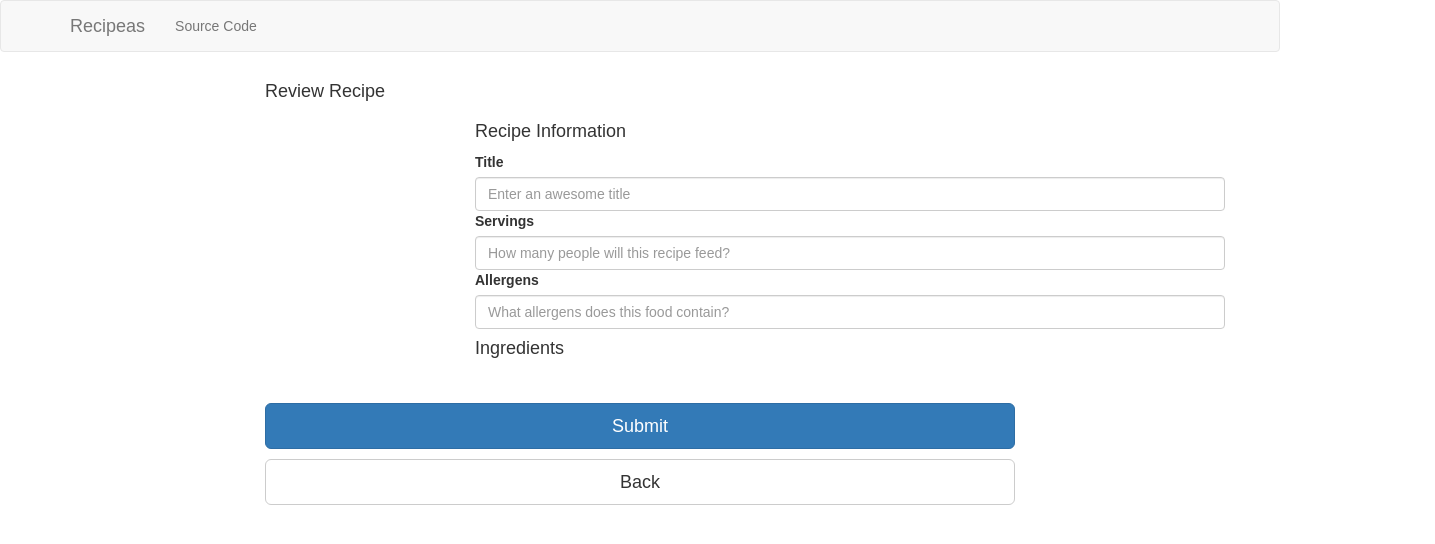
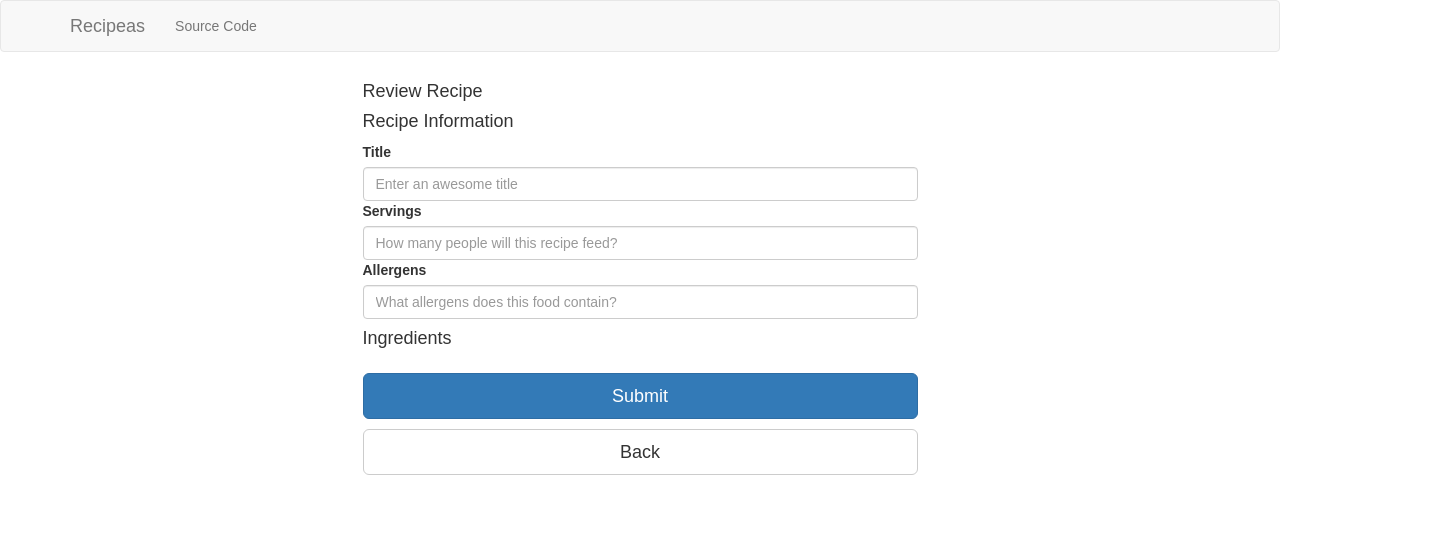
Before and after one commit to phuchle/recipeas, a React (Create React App) app: page /review in a window 1280 px wide. Shown: the top 544 px of the page, 1435 px wide, since content can reach past the window. Built offline with nearby package versions, Linux system fonts and the light colour scheme.

Commit message:
Move grid structure to main instead of in all the children component.

```diff
--- a/src/components/IngredientDetails.js
+++ b/src/components/IngredientDetails.js
@@ -1,6 +1,6 @@
 import React, { Component } from 'react';
 import {
-  Grid, Row, Col, ListGroup, ListGroupItem, Button, FormControl, ControlLabel
+  ListGroup, ListGroupItem, Button, FormControl, ControlLabel
 } from 'react-bootstrap';
 import { Link, Redirect } from 'react-router-dom';
 import { searchNutrientInfo, roundToTwo } from '../utils/api';
@@ -146,13 +146,9 @@ class IngredientDetails extends Component {
   }
   render() {
     return (
-      <Grid>
-        <Row>
-          <Col sm={12} lg={8} lgOffset={2}>
-            {this.state.updatedDetails ? this.renderNutrientDetails() : 'Loading...'}
-          </Col>
-        </Row>
-      </Grid>
+      <div>
+        {this.state.updatedDetails ? this.renderNutrientDetails() : 'Loading...'}
+      </div>
     );
   }
 };
--- a/src/components/Main.js
+++ b/src/components/Main.js
@@ -6,9 +6,13 @@ import ModifyIngredients from '../containers/ModifyIngredients';
 import SearchIngredient from '../containers/SearchIngredient';
 import IngredientDetails from '../containers/IngredientDetails';
 import ReviewRecipe from '../containers/ReviewRecipe';
+import { Grid, Row, Col } from 'react-bootstrap';
 
 const Main = (props) => {
   return (
+    <Grid>
+      <Row>
+        <Col sm={12} lg={6} lgOffset={3}>
           <Switch>
             <Route exact path="/" component={RecipesList} />
 
@@ -46,6 +50,9 @@ const Main = (props) => {
                 }} />
               )} />
             </Switch>
+        </Col>
+      </Row>
+    </Grid>
   );
 };
 
--- a/src/components/ModifyIngredients.js
+++ b/src/components/ModifyIngredients.js
@@ -3,7 +3,7 @@ import { Link } from 'react-router-dom';
 import PlusButton from './PlusButton';
 import MinusButton from './MinusButton';
 import {
-  Grid, Row, Col, Button, Pager, ListGroup, ListGroupItem
+  Button, Pager, ListGroup, ListGroupItem
 } from 'react-bootstrap';
 import PropTypes from 'prop-types';
 import v4 from 'uuid';
@@ -70,18 +70,20 @@ class ModifyIngredients extends Component {
   }
   render() {
     return (
-      <Grid>
-        <Row>
-          <Col sm={12} lg={8} lgOffset={2}>
+      // <Grid>
+      //   <Row>
+      //     <Col sm={12} lg={8} lgOffset={2}>
+      <div>
         <h4>
           Ingredients
           { this.renderPlusButton() }
         </h4>
         { this.renderIngredients() }
         { this.renderNextButton() }
-          </Col>
-        </Row>
-      </Grid>
+      </div>
+      //     </Col>
+      //   </Row>
+      // </Grid>
   );
   }
 }
--- a/src/components/ModifyTitle.js
+++ b/src/components/ModifyTitle.js
@@ -1,8 +1,6 @@
 import React, { Component } from 'react';
 import { Link } from 'react-router-dom';
-import {
-  Grid, Row, Col, ControlLabel, FormControl, Button
-} from 'react-bootstrap';
+import { ControlLabel, FormControl, Button } from 'react-bootstrap';
 import PropTypes from 'prop-types';
 
 class ModifyTitle extends Component {
@@ -76,9 +74,7 @@ class ModifyTitle extends Component {
   }
   render() {
     return (
-      <Grid>
-        <Row>
-          <Col sm={12} lg={8} lgOffset={2}>
+      <div>
         <h4>Recipe Information</h4>
         <ControlLabel>Title</ControlLabel>
         <FormControl
@@ -102,9 +98,7 @@ class ModifyTitle extends Component {
           onChange={this.handleAllergensChange}
         />
         { this.renderNextButton() }
-          </Col>
-        </Row>
-      </Grid>
+      </div>
     );
   }
 };
--- a/src/components/ReviewRecipe.js
+++ b/src/components/ReviewRecipe.js
@@ -1,17 +1,13 @@
 import React from 'react';
 import { Link } from 'react-router-dom';
-import {
-  Grid, Row, Col, Button
-} from 'react-bootstrap';
+import { Button } from 'react-bootstrap';
 import ModifyTitle from '../containers/ModifyTitle';
 import ModifyIngredients from '../containers/ModifyIngredients';
 import PropTypes from 'prop-types';
 
 const ReviewRecipe = (props) => {
   return (
-    <Grid>
-      <Row>
-        <Col sm={12} lg={8} lgOffset={2}>
+    <div>
       <h4>Review Recipe</h4>
       <ModifyTitle
         nextButton={false}
@@ -37,9 +33,7 @@ const ReviewRecipe = (props) => {
       <Link to="/add-ingredients">
         <Button bsSize="large" block>Back</Button>
       </Link>
-        </Col>
-      </Row>
-    </Grid>
+    </div>
   );
 };
 
--- a/src/components/SearchIngredient.js
+++ b/src/components/SearchIngredient.js
@@ -1,7 +1,6 @@
 import React, { Component } from 'react';
 import {
-  Grid, Row, Col, InputGroup, FormControl,
-  Button, ListGroup, ListGroupItem
+  InputGroup, FormControl, Button, ListGroup, ListGroupItem
 } from 'react-bootstrap';
 import { Link } from 'react-router-dom';
 import { searchFoodDescription } from '../utils/api';
@@ -65,9 +64,7 @@ class SearchIngredient extends Component {
   }
   render() {
     return (
-      <Grid>
-        <Row>
-          <Col sm={12} lg={8} lgOffset={2}>
+      <div>
         <h4>Search for an ingredient</h4>
         <form onSubmit={this.handleIngredientSearch}>
           <InputGroup>
@@ -99,9 +96,7 @@ class SearchIngredient extends Component {
         <ListGroup>
           {this.state.searchResults}
         </ListGroup>
-          </Col>
-        </Row>
-      </Grid>
+      </div>
     );
   }
 }
--- a/src/containers/RecipesList.js
+++ b/src/containers/RecipesList.js
@@ -5,13 +5,7 @@ import { bindActionCreators } from 'redux';
 import Recipe from '../components/Recipe';
 import PlusButton from '../components/PlusButton';
 import { Link } from 'react-router-dom';
-import {
-  Grid,
-  Row,
-  Col,
-  ListGroup,
-  ListGroupItem
-} from 'react-bootstrap';
+import { ListGroup, ListGroupItem } from 'react-bootstrap';
 import PropTypes from 'prop-types';
 
 export class RecipesList extends Component {
@@ -47,9 +41,7 @@ export class RecipesList extends Component {
   }
   render() {
     return (
-      <Grid>
-        <Row>
-          <Col sm={12} md={6} lg={6} lgOffset={3}>
+      <div>
         <span>
           <h1>
             Recipes
@@ -62,9 +54,7 @@ export class RecipesList extends Component {
         <ListGroup>
           { this.props.recipes ? this.renderList() : 'Add a recipe!' }
         </ListGroup>
-          </Col>
-        </Row>
-      </Grid>
+      </div>
     );
   }
 }
```
Lines whose indentation alone changed are shown as unchanged.
